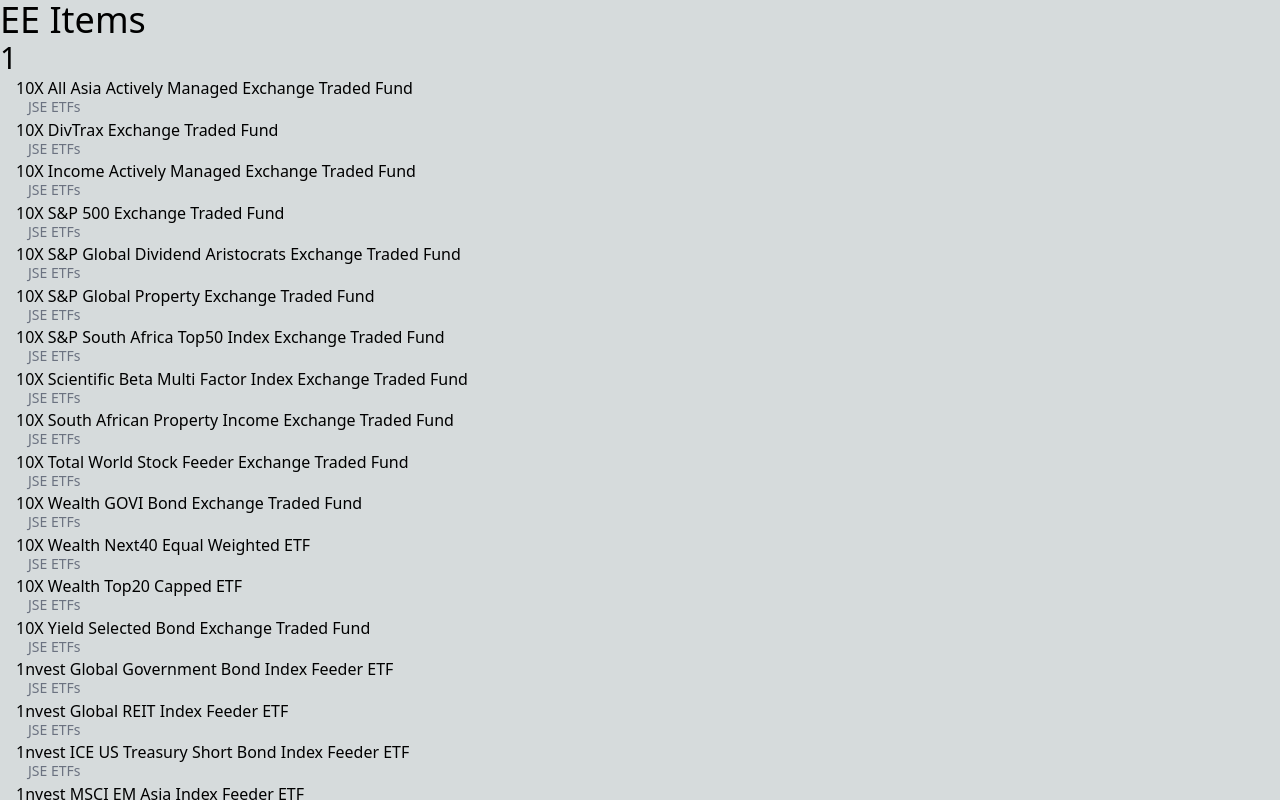
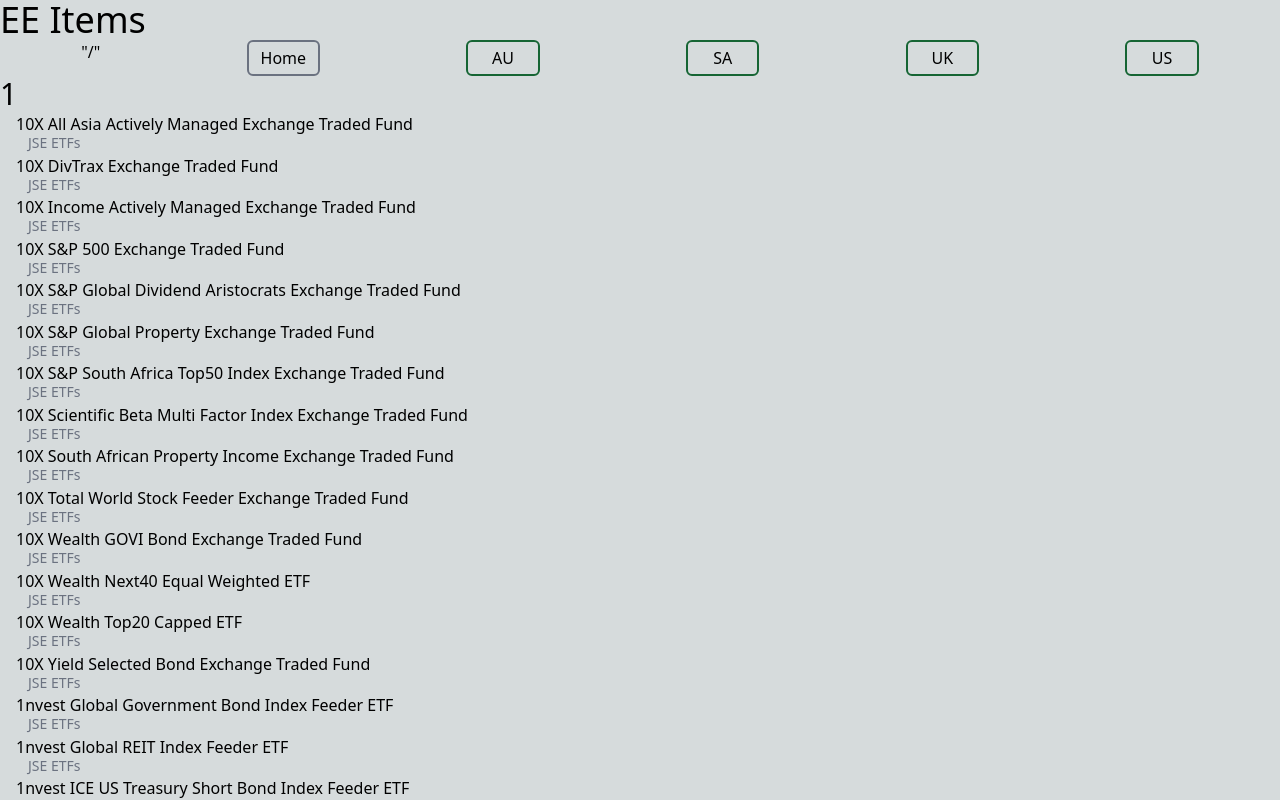
Before and after one commit to CJSnyman/EE-Instruments, a Next.js app: page / in a window 1280 px wide. Shown: the top 800 px of the page. Built offline with nearby package versions, Linux system fonts and the light colour scheme.

Commit message:
Added Navbar based on the exchange list in the exchange.ts file

```diff
--- a/src/app/layout.tsx
+++ b/src/app/layout.tsx
@@ -1,5 +1,6 @@
 import type { Metadata } from "next";
 import "./globals.css";
+import Navbar from "@/components/Navbar";
 
 export const metadata: Metadata = {
     title: "EE Instruments",
@@ -13,7 +14,13 @@
 }>) {
     return (
         <html lang="en">
-            <body>{children}</body>
+            <body>
+                <header>
+                    <h1 className="text-4xl">EE Items</h1>
+                    <Navbar />
+                </header>
+                <main>{children}</main>
+            </body>
         </html>
     );
 }
--- a/src/app/page.tsx
+++ b/src/app/page.tsx
@@ -1,10 +1,5 @@
 import GroupItems from "@/components/GroupItems";
 
 export default async function Home() {
-    return (
-        <main>
-            <h1 className="text-4xl">EE Items</h1>
-            <GroupItems region="all" />
-        </main>
-    );
+    return <GroupItems region="all" />;
 }
--- /dev/null
+++ b/src/components/Navbar.tsx
@@ -0,0 +1,36 @@
+"use client";
+
+import exchanges from "@/utils/exchanges";
+import Link from "next/link";
+import { usePathname } from "next/navigation";
+
+function Navbar() {
+    const pathname = usePathname();
+    return (
+        <nav className="flex justify-around px-2">
+            <p>{JSON.stringify(pathname, null, 2)}</p>
+            <Link
+                href="/"
+                className={`${
+                    pathname === "/" ? "border-gray-500" : "hover:text-red-800 border-green-800"
+                } text-center w-[8ch] py-1 rounded-md border-2 `}
+            >
+                Home
+            </Link>
+            {exchanges.map((exchange) => (
+                <Link
+                    href={`/${exchange}`}
+                    className={`${
+                        pathname === `/${exchange}`
+                            ? "border-gray-500"
+                            : "hover:text-red-800 border-green-800"
+                    } text-center w-[8ch] py-1 rounded-md border-2 `}
+                >
+                    {exchange}
+                </Link>
+            ))}
+        </nav>
+    );
+}
+
+export default Navbar;
```
